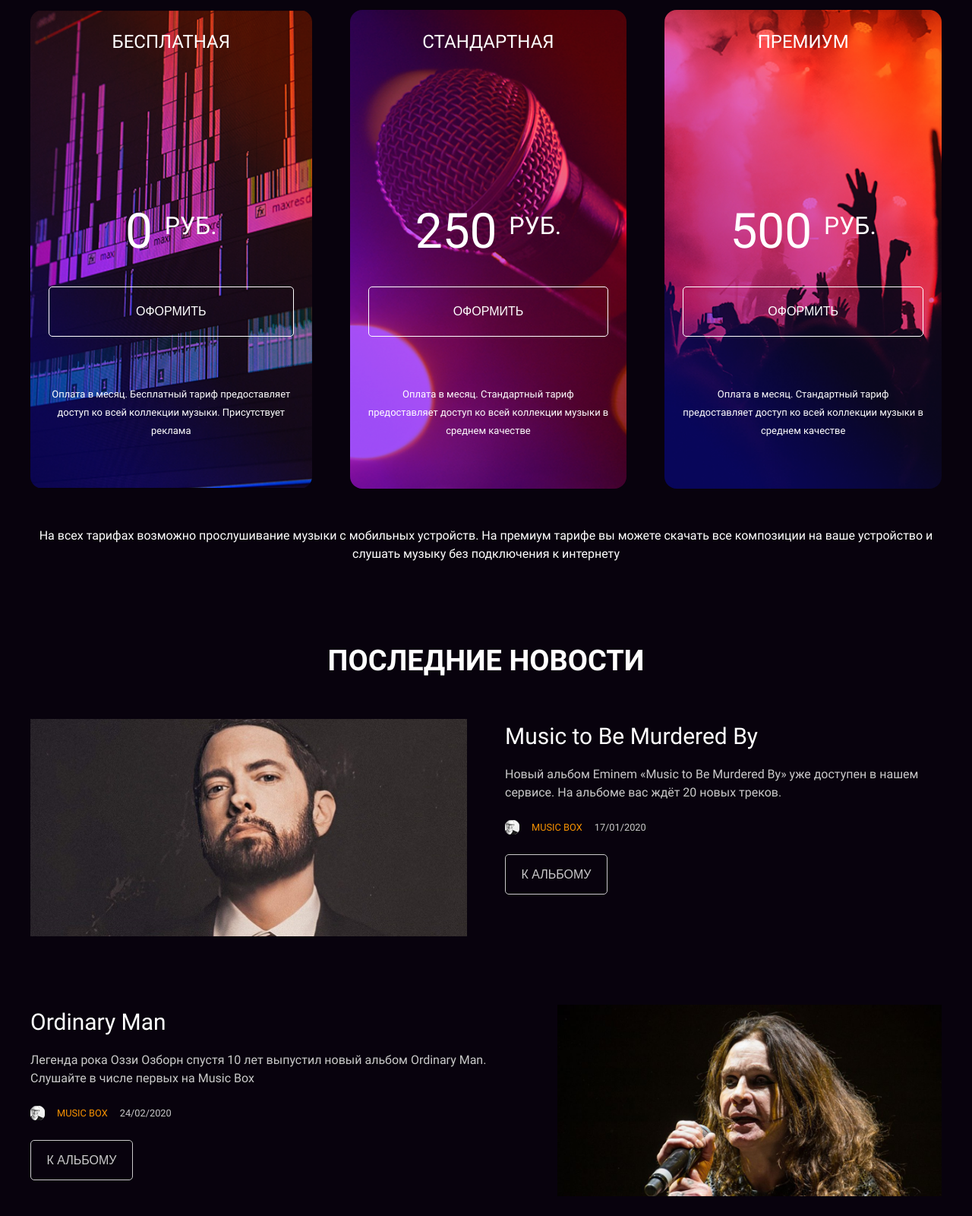
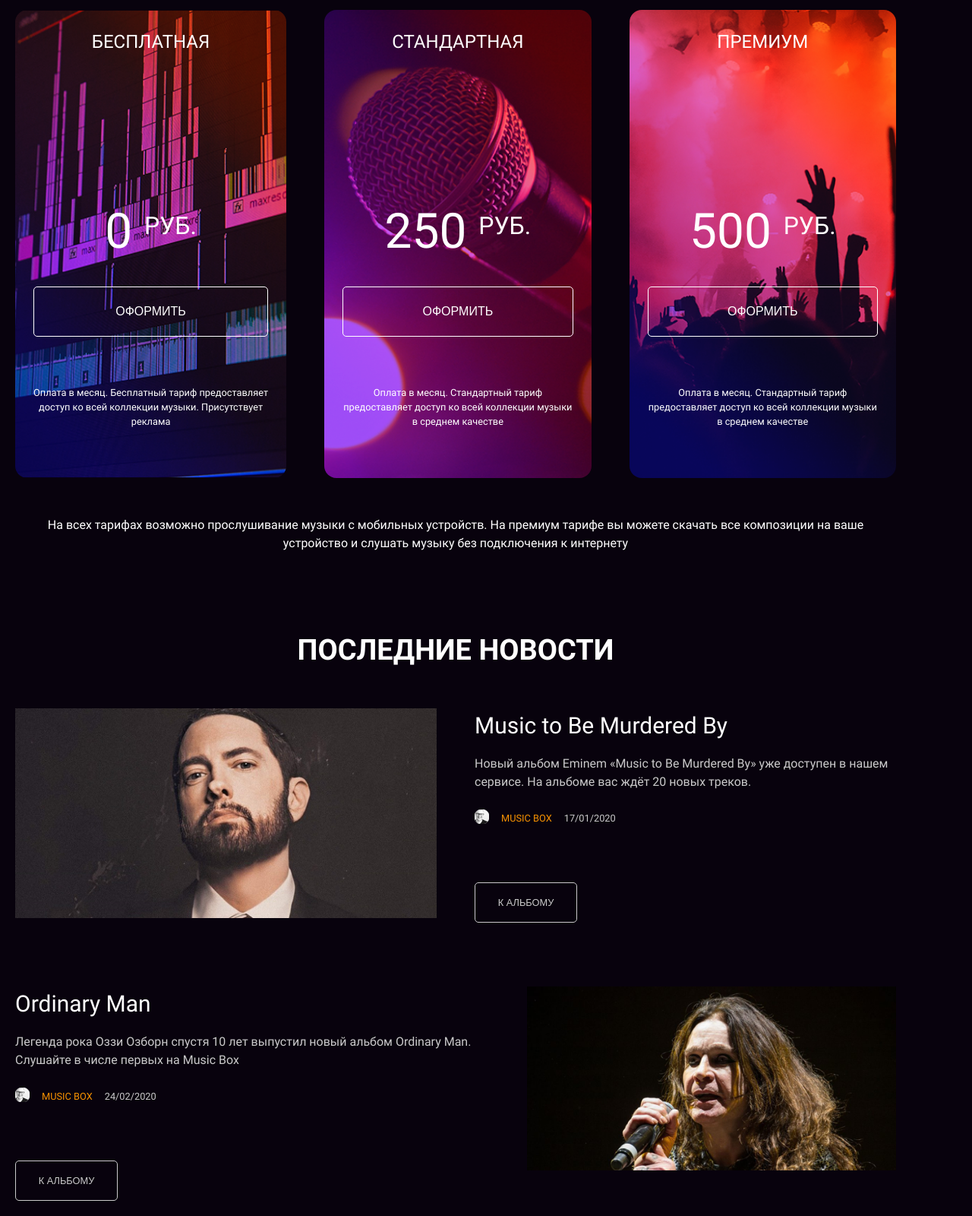
Before and after one commit to DropDen/layout-designer-project-56, a website: page src/index.html in a window 1280 px wide. Shown: the part 936-2536 px from the top of the page at 76% size. Drawn offline with Linux system fonts and the light colour scheme.

Commit message:
4stepDone

```diff
--- a/src/index.html
+++ b/src/index.html
@@ -19,7 +19,7 @@
                 </div>
                 <div class="menu">
                     <ul>
-                        <li><a href="#">Главная</a></li>
+                        <li><a class="firsta" href="#">Главная</a></li>
                         <li><a href="#">Каталог</a></li>
                         <li><a href="#">Исполнители</a></li>
                         <li><a href="#">Контакты</a></li>
@@ -58,7 +58,9 @@
 </section>
 <main>
     <section id="page-pricing">
-        <div class="back2 doska">
+        <div class="back2">
+            <div class="backsize">
+                 <div class="doska">
             <div class="h2doska">
                 <h2>Формы подписки</h2>
             </div>
@@ -84,9 +86,13 @@
             </div>
             <p class="footerdoska">На всех тарифах возможно прослушивание музыки с мобильных устройств. На премиум тарифе вы можете скачать все композиции на ваше устройство и слушать музыку без подключения к интернету</p>
         </div>
+            </div>
+        </div>
     </section>
     <section id="page-news">
-        <div class="back2 news">
+        <div class="back2">
+            <div class="backsize">
+                <div class="news">
             <div>
                 <h2>Последние новости</h2>
             </div>
@@ -119,6 +125,8 @@
                 </div>
             </div>
         </div>
+            </div>
+        </div>
     </section>
 </main>
 </body>
--- a/src/scss/back2.scss
+++ b/src/scss/back2.scss
@@ -1,12 +1,12 @@
 .back2 {
   display: block;
-  padding-left: 20px;
-  padding-right: 20px;
   padding-top: 100px;
 }
 
 @media (min-width : 1240px){
   .back2 {
     width: 1200px;
+    display: flex;
+    justify-content: center;
   }
 }
--- a/src/scss/doska.scss
+++ b/src/scss/doska.scss
@@ -57,7 +57,8 @@
 
       .footer {
         text-align: center;
-        font-size: 13px;
+        font-size: 12.8px;
+        line-height: 1.5em;
         margin-bottom: 64px;
       }
     }
@@ -78,10 +79,6 @@
 
 
 @media (min-width : 1240px) {
-  #page-pricing {
-    display: flex;
-    justify-content: center;
-  }
 
   .doska {
     display: block;
--- a/src/scss/header.scss
+++ b/src/scss/header.scss
@@ -19,7 +19,7 @@
   & .menu {
 
     & ul {
-      margin: 18px 0;
+      margin: 17px 0 18px 0;
       width: fit-content;
       list-style-type: none;
       padding: 0;
@@ -37,6 +37,9 @@
           &:hover {
             color: $text-white;
           }
+        }
+        & .firsta{
+          color: $text-white;
         }
       }
     }
@@ -63,7 +66,6 @@
     }
   }
 }
-
 
 @media (min-width : 1240px) {
   .header {
--- a/src/scss/news.scss
+++ b/src/scss/news.scss
@@ -29,6 +29,7 @@
         grid-template-columns: repeat(3, auto);
         justify-content: left;
         grid-column-gap: 16px;
+        margin-bottom: 48px;
 
         & .grid1 {
           grid-column: span 1;
@@ -36,14 +37,14 @@
         & .grid2 {
           grid-column: span 1;
           font-size: 12.8px;
-          line-height: 1.5em;
+          //line-height: 1.5em;
           color: $orange;
           align-items: center;
         }
         & .grid3 {
           grid-column: span 1;
           font-size: 12.8px;
-          line-height: 1.5em;
+          //line-height: 1.5em;
           color: $text-grey;
         }
       }
@@ -53,8 +54,8 @@
         height: 53px;
         flex-shrink: 0;
         border-radius: 5px;
-        font-size: 16px;
-        line-height: 24px;
+        font-size: 12.8px;
+        //line-height: 1.5rem;
         border: 1px solid $text-grey;
         background: none;
         color: $text-grey;
@@ -71,10 +72,6 @@
 
 
 @media (min-width : 1240px) {
-  #page-news {
-    display: flex;
-    justify-content: center;
-  }
   .news {
     display: block;
 
```
Also changed, not shown: src/scss/app.css, 1 other file.
